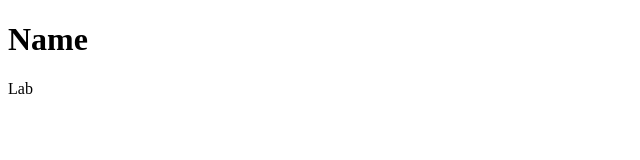
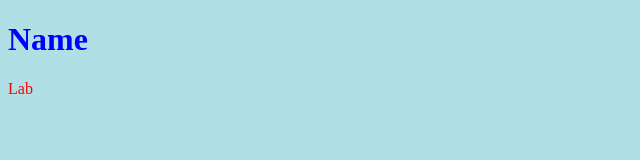
Before and after one commit to gagecoon/website_test, a plain HTML site: page index.html in a window 1280 px wide. Shown: the whole page, without its empty margins (0-640 px from the left). Drawn offline with Linux system fonts and the light colour scheme.

Commit message:
merged to inline css

```diff
--- a/index.html
+++ b/index.html
@@ -1,5 +1,13 @@
 <!DOCTYPE html>
 <html>
+    <head>
+        <style>
+body {background-color: powderblue;}
+h1   {color: blue;}
+p    {color: red;}
+</style>
+    </head>
+
     <body>
 
         <h1>Name</h1>
```
